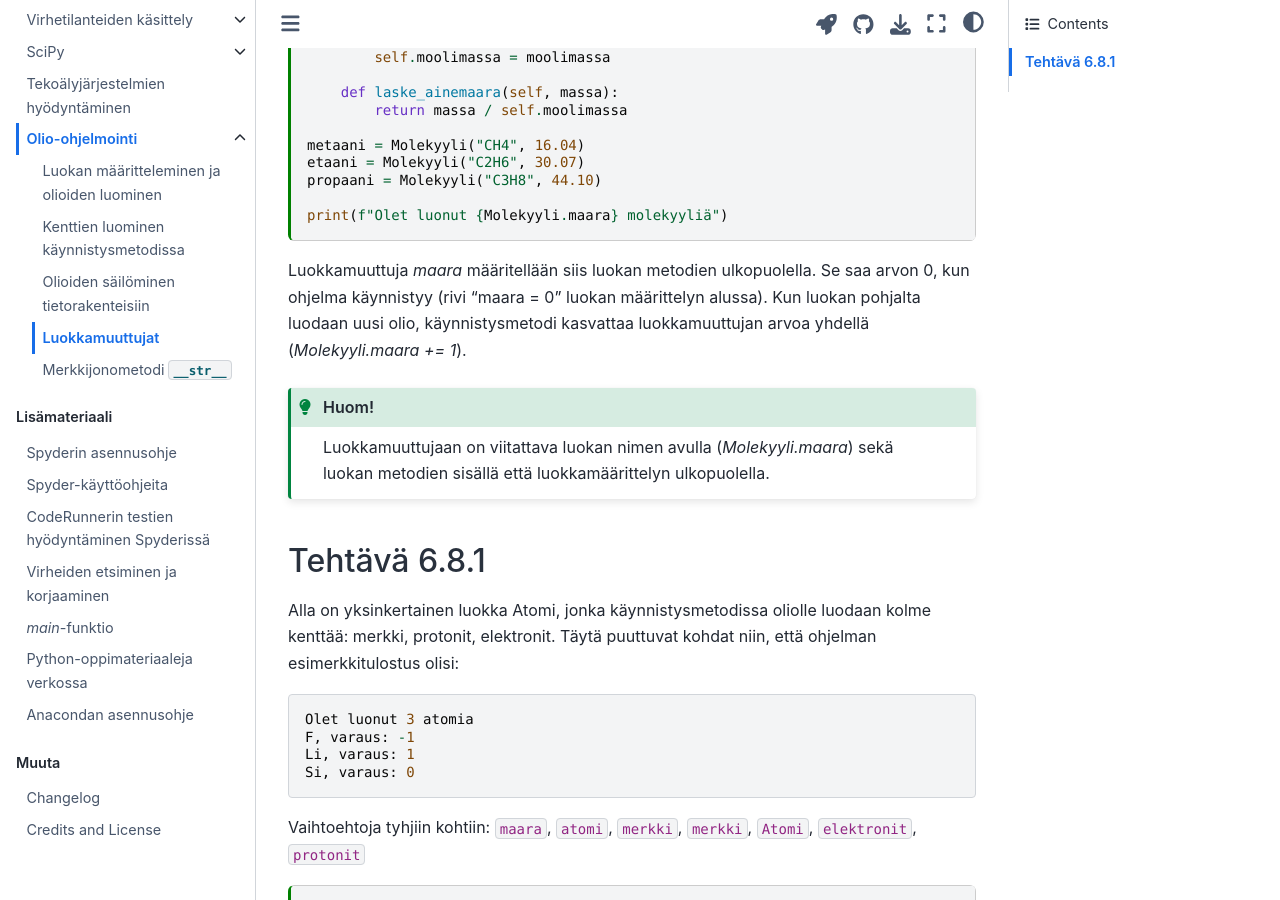
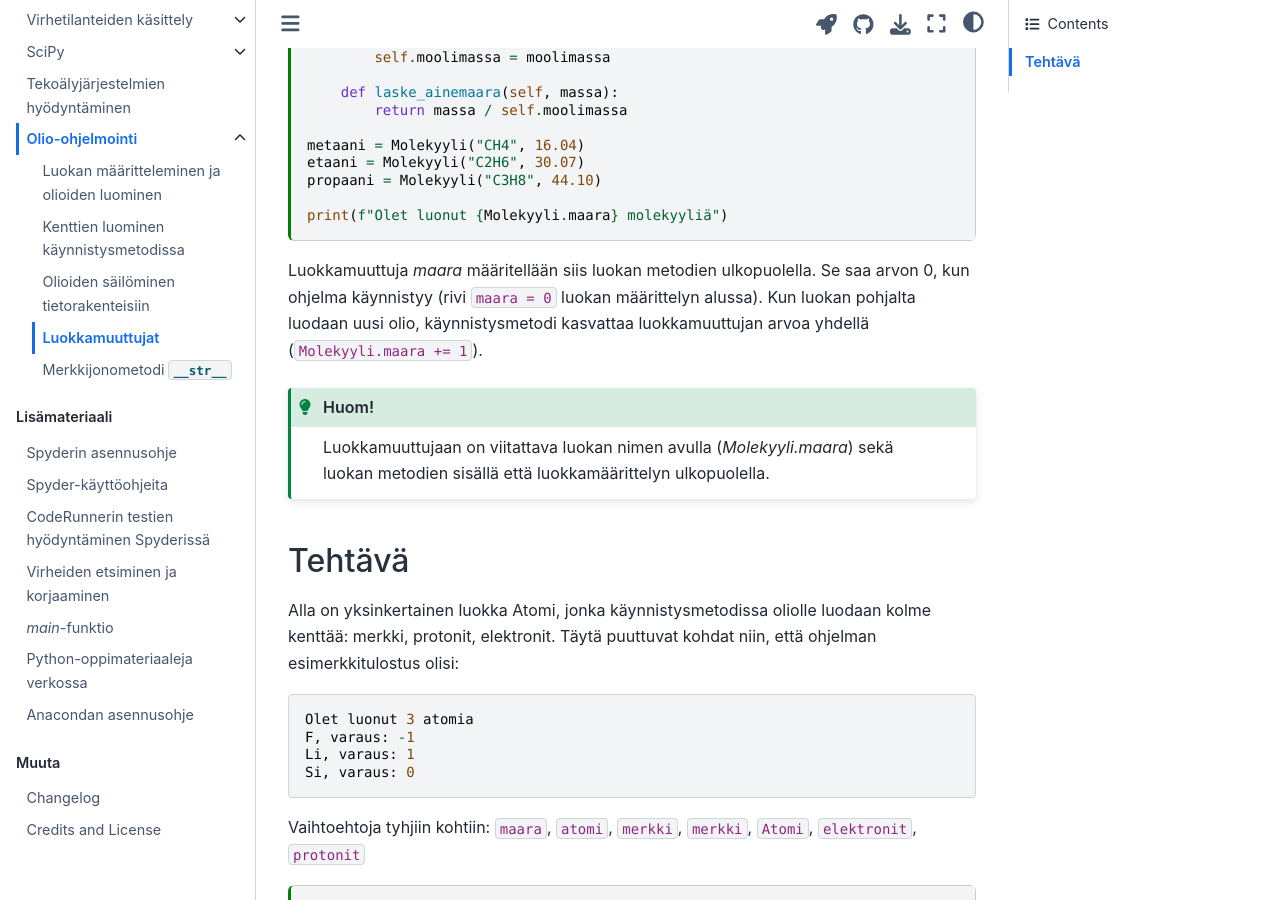
Before and after one commit to elina-ruha/CHEM-ohjelmointikurssikirja-test, a Jupyter Book: the page built from book/olio/luokkamuuttujat.md, in a window 1280 px wide and 900 px high, scrolled down 420 px. Built offline with Jupyter Book 1.0.4 settings and Sphinx 7.4.7 and the Sphinx Book theme 1.1.4, drawn with Linux system fonts in a browser that asks for light colours; comment, search, counter and statistics services are not loaded.

Commit message:
Update luokkamuuttujat.md

````diff
--- a/book/olio/luokkamuuttujat.md
+++ b/book/olio/luokkamuuttujat.md
@@ -36,13 +36,13 @@ propaani = Molekyyli("C3H8", 44.10)
 print(f"Olet luonut {Molekyyli.maara} molekyyliä")
 ```
 Luokkamuuttuja *maara* määritellään siis luokan metodien ulkopuolella. Se saa arvon 0, kun ohjelma käynnistyy
-(rivi "maara = 0" luokan määrittelyn alussa). Kun luokan pohjalta luodaan uusi olio, käynnistysmetodi kasvattaa
-luokkamuuttujan arvoa yhdellä (*Molekyyli.maara += 1*).
+(rivi `maara = 0` luokan määrittelyn alussa). Kun luokan pohjalta luodaan uusi olio, käynnistysmetodi kasvattaa
+luokkamuuttujan arvoa yhdellä (`Molekyyli.maara += 1`).
 :::{admonition} Huom!
 :class: tip
 Luokkamuuttujaan on viitattava luokan nimen avulla (*Molekyyli.maara*) sekä luokan metodien sisällä että luokkamäärittelyn ulkopuolella.
 :::
-### Tehtävä 6.8.1
+### Tehtävä
 Alla on yksinkertainen luokka Atomi, jonka käynnistysmetodissa oliolle luodaan kolme kenttää: merkki, protonit, elektronit.
 Täytä puuttuvat kohdat niin, että ohjelman esimerkkitulostus olisi:
 ```
````
